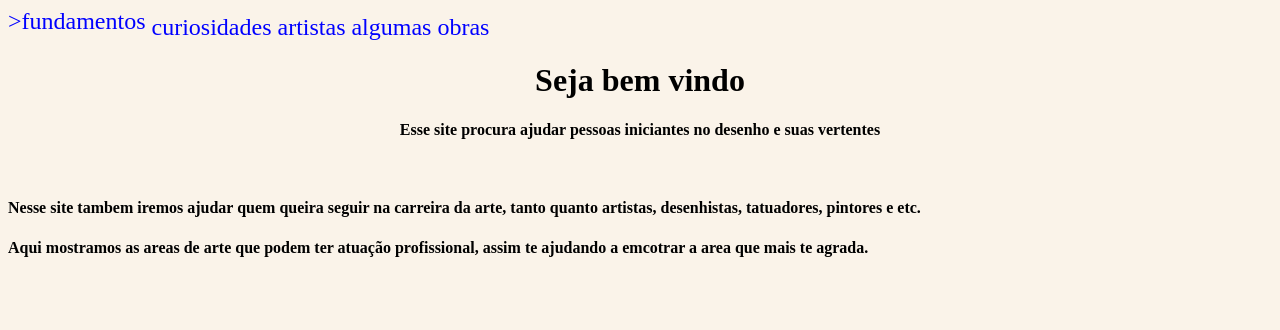
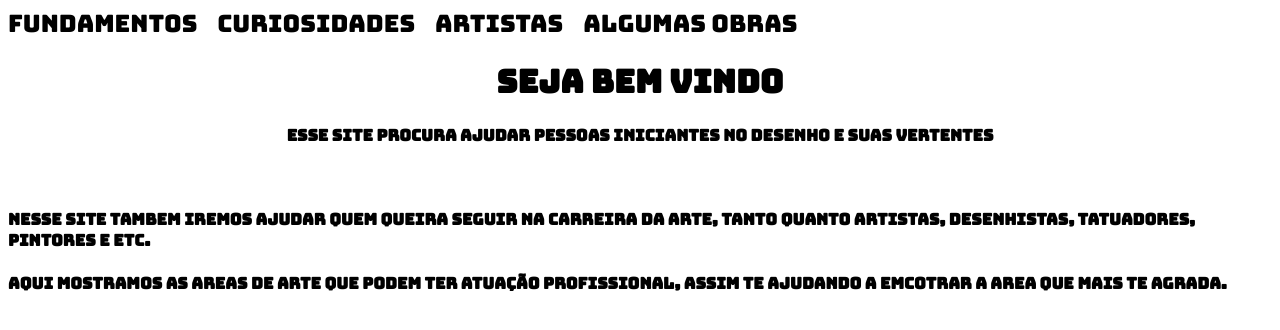
Before and after one commit to Gab7barbosa/meu_site_de_desenho, a plain HTML site: page homepage.html in a window 1280 px wide. Drawn offline with Linux system fonts and the light colour scheme.

Commit message:
novo commit 31/10

```diff
--- a/aderessos.css
+++ b/aderessos.css
@@ -1,8 +1,10 @@
+@import url('https://fonts.googleapis.com/css2?family=Bungee&display=swap');
+
 .fund{
     display:inline-flex;
     justify-content: end;
     align-items: end;
-    color: blue;
+    color: rgb(0, 0, 0);
 }
 .curio{
     display: inline-flex;
@@ -31,6 +33,15 @@ h1{
 }
 
 .items{
-    color: blue;
+    color: rgb(0, 0, 0);
     font-size: x-large;
+    display: flex;
+    /* background-image: url(images.jpg); */
+    gap: 20px;
 }
+
+body{
+     font-family: "Bungee", sans-serif;
+
+
+}
--- a/homepage.html
+++ b/homepage.html
@@ -5,11 +5,12 @@
     <meta name="viewport" content="width=device-width, initial-scale=1.0">
     <title>meu site de desenho</title>
     <link rel="stylesheet" href="aderessos.css">
+
 </head>
-<body style="background-color: rgb(250, 243, 233);">
+<body>
 
 <div class="items">
-        <div class="fund"><a href="pagina2.html"></a>>fundamentos</div>
+        <div class="fund"><a href="pagina2.html"></a>fundamentos</div>
         <div class="curio">curiosidades</div>
         <div class="arte">artistas</div>
         <div class="obras">algumas obras</div>
```
Also changed, not shown: images.jpg (added).
